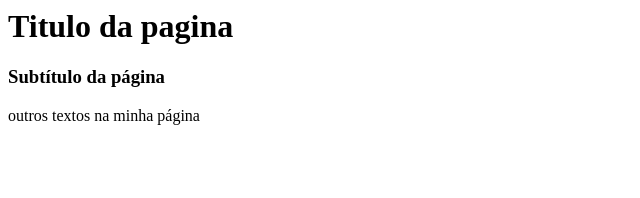
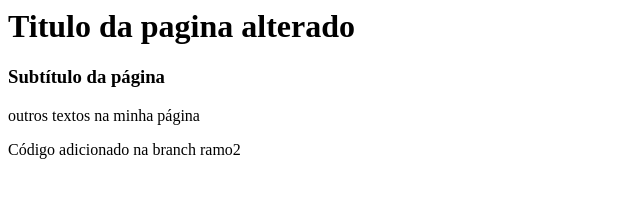
Before and after one commit to Helyaby/cursoeducere, a plain HTML site: page index.html in a window 1280 px wide. Shown: the whole page, without its empty margins (0-640 px from the left). Drawn offline with Linux system fonts and the light colour scheme.

```diff
--- a/index.html
+++ b/index.html
@@ -1,6 +1,6 @@
 <body>
     <div>
-        <h1>Titulo da pagina</h1>
+        <h1>Titulo da pagina alterado </h1>
         <h3>Subtítulo da página</h3>
 
 
@@ -9,4 +9,8 @@
     <div>
         outros textos na minha página
     </div>
+
+    <p>
+        Código adicionado na branch ramo2
+    </p>
 </body>
```
Also changed, not shown: home.html (added).
